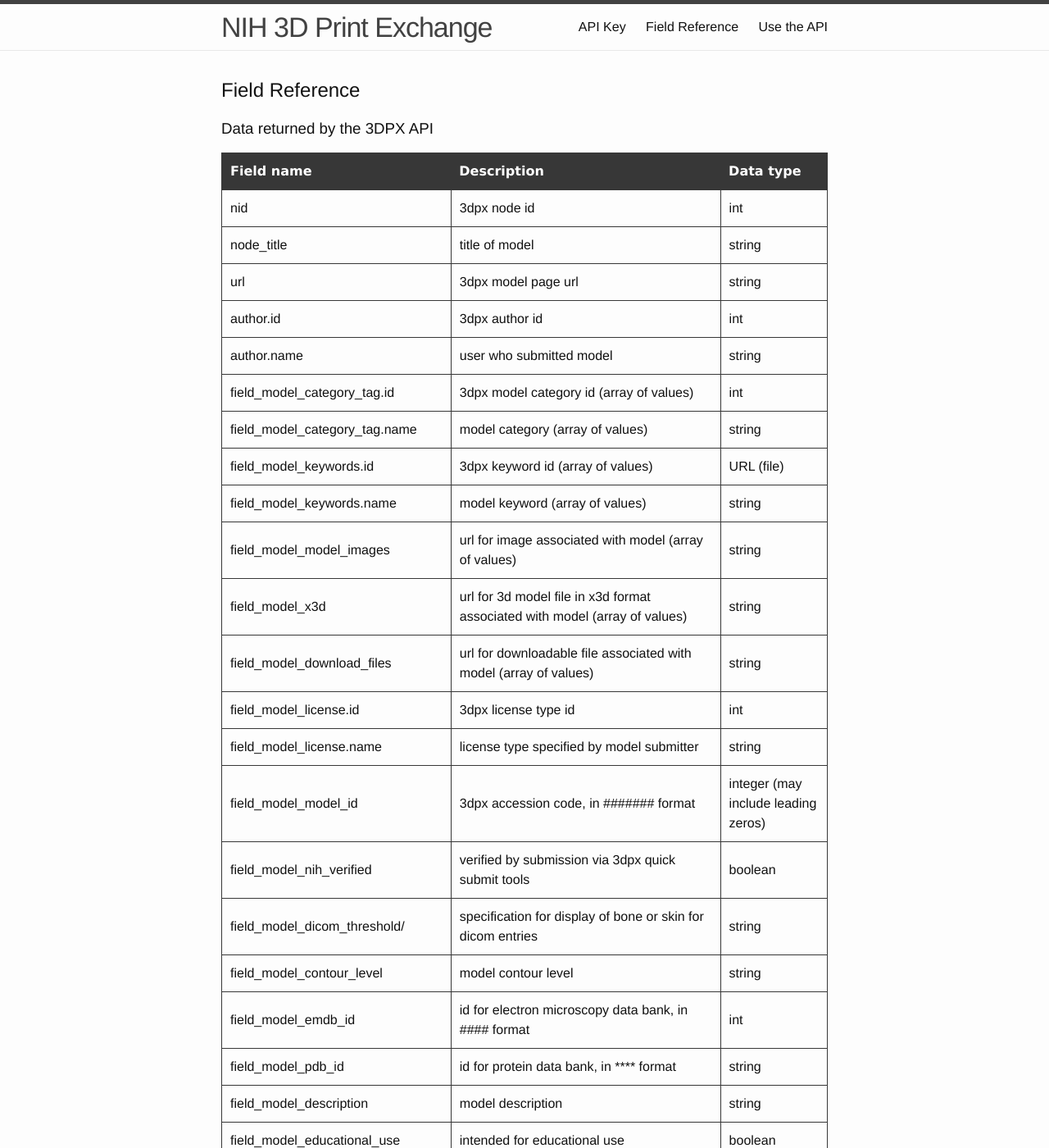
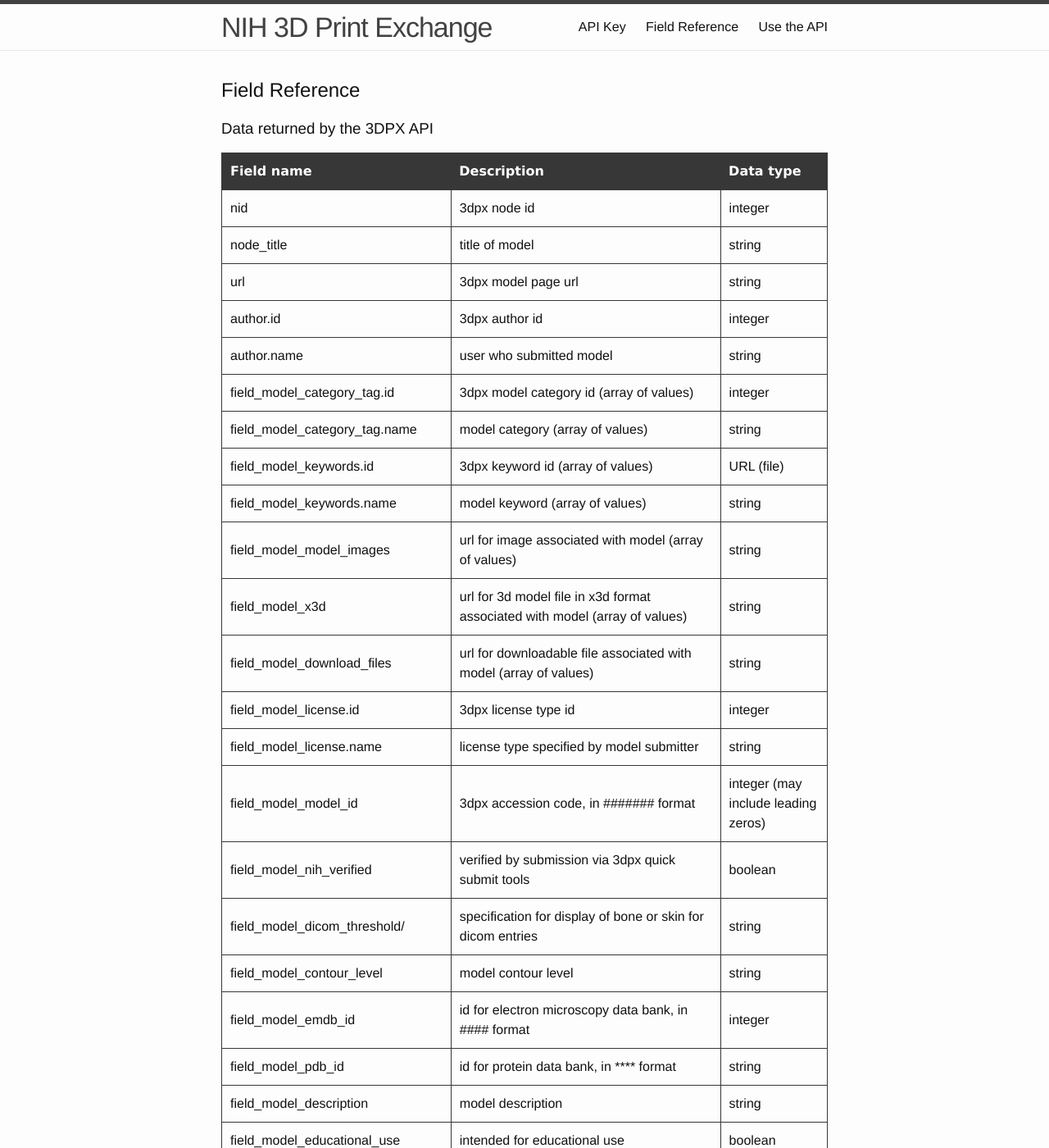
Before and after one commit to niaid/3dpx_api, a Jekyll site: the page built from field_reference.md, in a window 1280 px wide and 1400 px high. Shown: the whole window at 82% size. Built offline with Jekyll 4.4.1, drawn with Linux system fonts in a browser that asks for light colours; some of the changed text lies outside the part shown.

Commit message:
fix email (config), remove empty table row (data)

```diff
--- a/_config.yml
+++ b/_config.yml
@@ -1,6 +1,6 @@
 # Site settings
 title: NIH 3D Print Exchange
-email: 3dprint[at]nih.gov
+email: 3dprint@nih.gov
 description: > # this means to ignore newlines until "baseurl:"
   Build your own tools using our API to access 3dprint.nih.gov public data.
 baseurl: "/3dpx_api" # the subpath of your site, e.g. /blog/
--- a/_data/field_refs_for_3dpx_read_apis.yml
+++ b/_data/field_refs_for_3dpx_read_apis.yml
@@ -2,7 +2,7 @@
   -
     field_name: "nid"
     description: "3dpx node id"
-    data_type: "int"
+    data_type: "integer"
   -
     field_name: "node_title"
     description: "title of model"
@@ -14,7 +14,7 @@
   -
     field_name: "author.id"
     description: "3dpx author id"
-    data_type: "int"
+    data_type: "integer"
   -
     field_name: "author.name"
     description: "user who submitted model"
@@ -22,7 +22,7 @@
   -
     field_name: "field_model_category_tag.id"
     description: "3dpx model category id (array of values)"
-    data_type: "int"
+    data_type: "integer"
   -
     field_name: "field_model_category_tag.name"
     description: "model category (array of values)"
@@ -50,7 +50,7 @@
   -
     field_name: "field_model_license.id"
     description: "3dpx license type id"
-    data_type: "int"
+    data_type: "integer"
   -
     field_name: "field_model_license.name"
     description: "license type specified by model submitter"
@@ -74,7 +74,7 @@
   -
     field_name: "field_model_emdb_id"
     description: "id for electron microscopy data bank, in #### format"
-    data_type: "int"
+    data_type: "integer"
   -
     field_name: "field_model_pdb_id"
     description: "id for protein data bank, in **** format"
@@ -114,7 +114,7 @@
   -
     field_name: "field_model_variations"
     description: "model variation, referencing nid field (array of values)"
-    data_type: "int"
+    data_type: "integer"
   -
     field_name: "field_model_resolution"
     description: "model resolution"
@@ -214,11 +214,11 @@
   -
     field_name: "field_model_pubmed_id"
     description: "pubmed identifier"
-    data_type: "int"
+    data_type: "integer"
   -
     field_name: "field_model_other_related_cit"
     description: "pubmed identifier for other related citation(s) (array of values)"
-    data_type: "int"
+    data_type: "integer"
   -
     field_name: "field_model_citation_title"
     description: "citation title"
@@ -239,4 +239,3 @@
     field_name: "field_model_quick_submit"
     description: "submitted via 3dpx quick submit function"
     data_type: "boolean"
-  -
```
